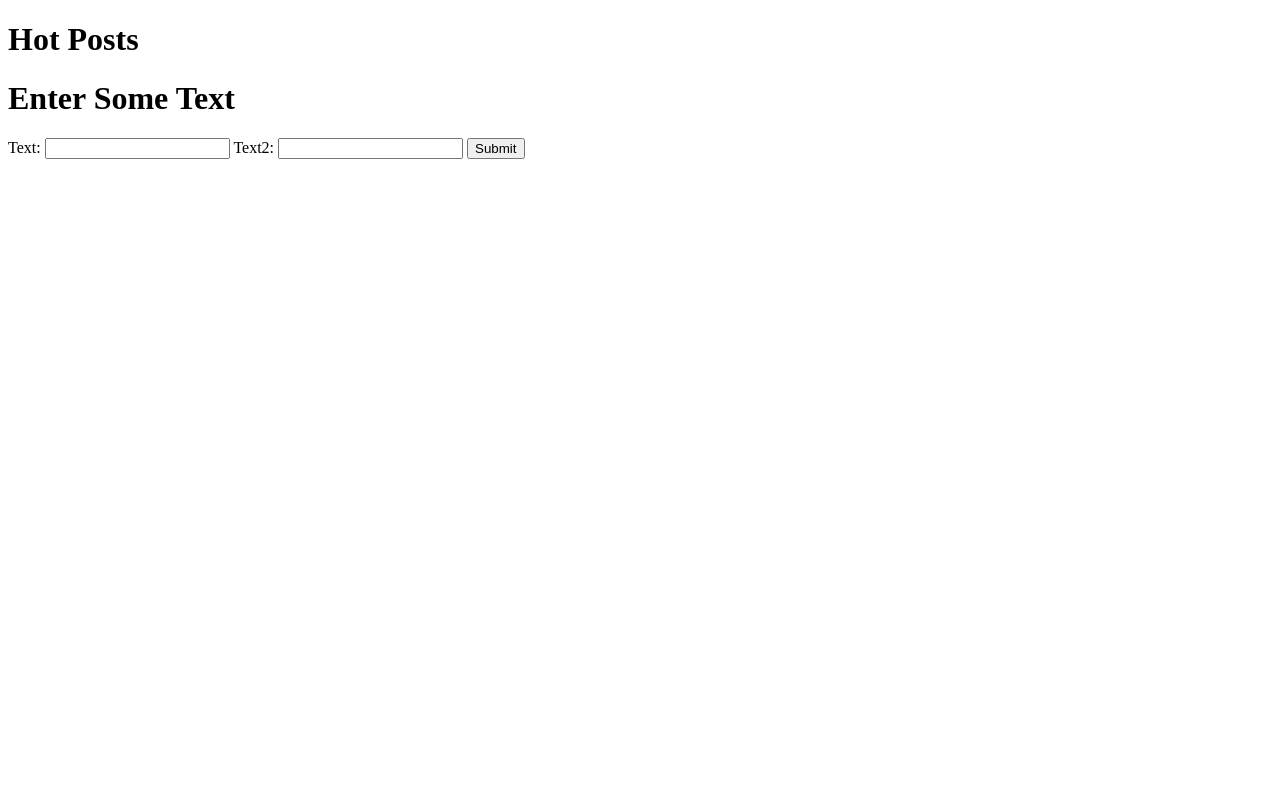
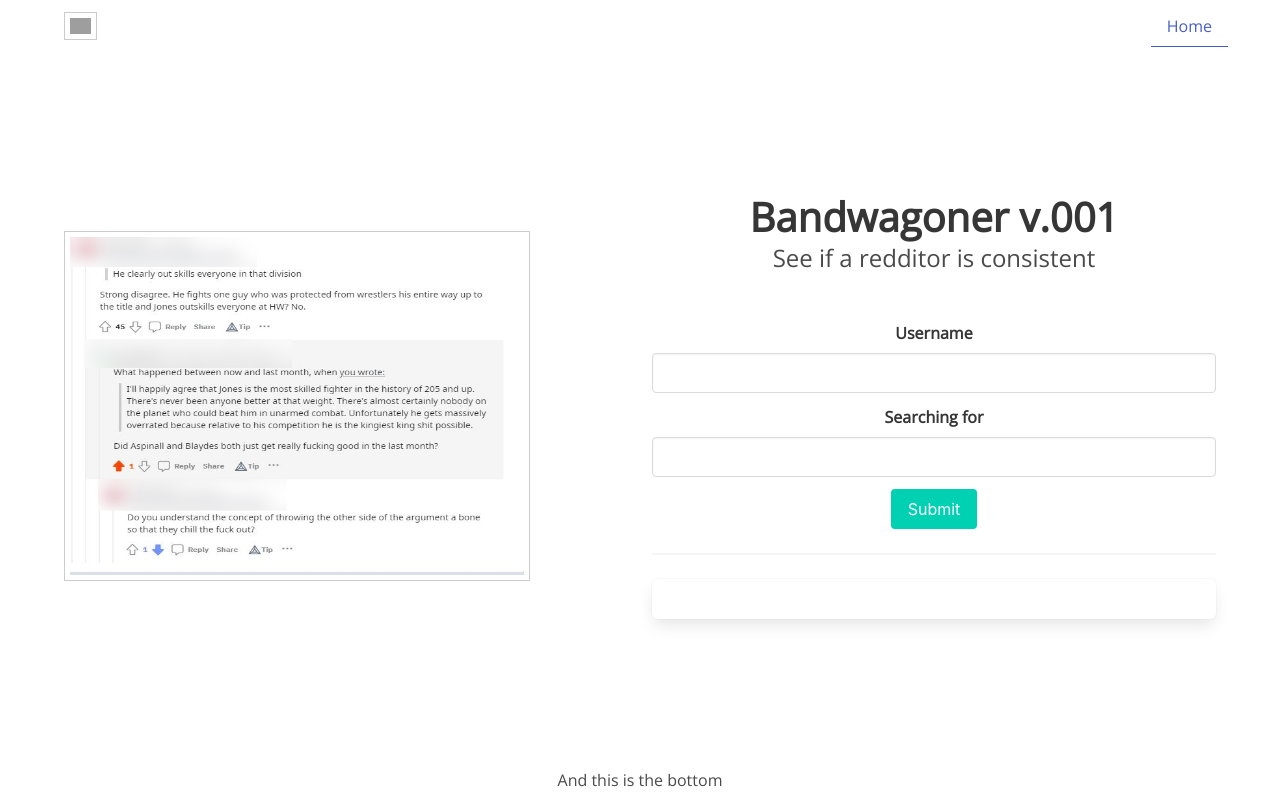
Before and after one commit to psinha40898/BandWagoner, a Flask app: page / in a window 1280 px wide. Run offline with Flask 3, Linux system fonts and the light colour scheme; parts of the project's set-up code (start-up, migrations or seed data) failed here and were passed over; grey boxes are pictures that could not be loaded.

Commit message:
4-23-2023

```diff
--- a/code/API_test.py
+++ b/code/API_test.py
@@ -1,5 +1,5 @@
 import praw
-import SA_test
+# import SA_test
 # Creates an instance of Reddit
 reddit = praw.Reddit(client_id='sPNq5pCTFiTsVjiIlYCSmw',
                      client_secret='LNKS63p0vFfaR896JB5zhTTa7fI8aw',
--- a/code/app.py
+++ b/code/app.py
@@ -1,4 +1,5 @@
 import API_test
+import SA_test
 from flask import Flask, render_template, request
 
 app = Flask(__name__)
@@ -6,7 +7,7 @@ app = Flask(__name__)
 text = ""
 @app.route('/') #This is the function that is run when the home page is visited
 def home():
-    return render_template('index.html')
+    return render_template('demo.html')
 
 @app.route('/submit', methods=['POST']) #This is the function that is run when the /submit page is visited
 def submit():
@@ -19,7 +20,22 @@ def submit():
     API_test.isWord(text2, their_comments, indices)
     for i in range(len(indices)):
         matches.append(their_comments[indices[i]])
-    return render_template('index.html', posts=matches) + text2
+
+    print("**Test 5: RUNNING SENTIMENT ANALYSIS ON A COMMENT**")
+    text = matches[0]
+    text = SA_test.preprocess(text)
+    encoded_input = SA_test.tokenizer(text, return_tensors='pt')
+    output = SA_test.model(**encoded_input)
+    scores = output[0][0].detach().numpy()
+    scores = SA_test.softmax(scores)
+    ranking = SA_test.np.argsort(scores)
+    ranking = ranking[::-1]
+    for i in range(scores.shape[0]):
+        l = SA_test.labels[ranking[i]]
+        s = scores[ranking[i]]
+        print(f"{i+1}) {l} {SA_test.np.round(float(s), 4)}")
+    print("**End of Test 5 **")
+    return render_template('demo.html', posts=matches) + text2
 
 
 if __name__ == '__main__':
--- /dev/null
+++ b/code/templates/demo.html
@@ -0,0 +1,137 @@
+<!DOCTYPE html>
+<html>
+
+<head>
+    <meta charset="utf-8">
+    <meta http-equiv="X-UA-Compatible" content="IE=edge">
+    <meta name="viewport" content="width=device-width, initial-scale=1">
+    <title>Cover - Free Bulma template</title>
+    <link rel="shortcut icon" href="../images/fav_icon.png" type="image/x-icon">
+    <link rel="stylesheet" href="https://maxcdn.bootstrapcdn.com/font-awesome/4.7.0/css/font-awesome.min.css">
+    <link href="https://fonts.googleapis.com/css?family=Open+Sans" rel="stylesheet">
+    <!-- Bulma Version 0.9.0-->
+    <link rel="stylesheet" href="https://unpkg.com/bulma@0.9.0/css/bulma.min.css" />
+    <style type="text/css">
+        html,
+        body {
+            font-family: 'Open Sans';
+        }
+
+        img {
+            padding: 5px;
+            border: 1px solid #ccc;
+        }
+    </style>
+</head>
+
+<body>
+    <section class="hero is-fullheight is-default is-bold">
+        <div class="hero-head">
+            <nav class="navbar">
+                <div class="container">
+                    <div class="navbar-brand">
+                        <a class="navbar-item" href="../">
+                            <img src="../images/bulma.png" alt="Logo">
+                        </a>
+                        <span class="navbar-burger burger" data-target="navbarMenu">
+                            <span></span>
+                            <span></span>
+                            <span></span>
+                        </span>
+                    </div>
+                    <div id="navbarMenu" class="navbar-menu">
+                        <div class="navbar-end">
+                            <div class="tabs is-right">
+                                <ul>
+                                    <li class="is-active"><a>Home</a></li>
+                                    <!-- Commented out menu -->
+                                    <!-- <li><a href="">Examples</a></li>
+                                    <li><a href="">Features</a></li>
+                                    <li><a href="">Team</a></li>
+                                    <li><a href="">Help</a></li> -->
+                                </ul>
+                            </div>
+                        </div>
+                    </div>
+                </div>
+            </nav>
+        </div>
+        <div class="hero-body">
+            <div class="container has-text-centered">
+                <div class="columns is-vcentered">
+                    <div class="column is-5">
+                        <figure class="image is-4by3">
+                            <img src="Example.JPG" alt="Description">
+                        </figure>
+                    </div>
+                    <div class="column is-6 is-offset-1">
+                        <h1 class="title is-2">
+                            Bandwagoner v.001
+                        </h1>
+                        <h2 class="subtitle is-4">
+                            See if a redditor is consistent
+                        </h2>
+                        <br>
+                        <form action="/submit" method="post">
+                            <div class="field">
+                              <label class="label" for = "text">Username</label>
+                              <div class="control has-icons-left">
+                                <input class ="input" type="text" id="text" name="text" class = "input">
+                                <span class="icon is-small is-left">
+                                  <i class="fas fa-user"></i>
+                                </span>
+                              </div>
+                            </div>
+
+                            <div class="field">
+                              <label class="label">Searching for</label>
+                              <div class="control has-icons-left">
+                                <input class ="input" type="text" id="text" name="text2" class = "input">
+                                <span class="icon is-small is-left">
+                                  <i class="fas fa-lock"></i>
+                                </span>
+                              </div>
+                            </div>
+
+                            <div class="field">
+                              <div class="control">
+                                <input class="button is-primary" type="submit" value = "Submit">
+
+                              </div>
+                            </div>
+                          </form>
+
+
+
+                      <hr>
+
+                      <div class = "box">
+                      <ul>
+                        {% for post in posts %}
+                        <div class = "content">
+                          <li>{{ loop.index }}:    {{ post }}</li>
+                          </div>
+                          <hr>
+                        {% endfor %}
+                      </ul>
+                      </div>
+
+                    </div>
+                </div>
+            </div>
+        </div>
+
+        <div class="hero-foot">
+            <div class="container">
+                <div class="tabs is-centered">
+                    <ul>
+                        <li><a>And this is the bottom</a></li>
+                    </ul>
+                </div>
+            </div>
+        </div>
+    </section>
+    <script src="../js/bulma.js"></script>
+</body>
+
+</html>
--- a/code/templates/index.html
+++ b/code/templates/index.html
@@ -1,22 +1,113 @@
 <!DOCTYPE html>
 <html>
+
 <head>
-    <title>Hot Posts</title>
+    <meta charset="utf-8">
+    <meta http-equiv="X-UA-Compatible" content="IE=edge">
+    <meta name="viewport" content="width=device-width, initial-scale=1">
+    <title>Landing - Free Bulma template</title>
+    <link rel="shortcut icon" href="../images/fav_icon.png" type="image/x-icon">
+    <link rel="stylesheet" href="https://maxcdn.bootstrapcdn.com/font-awesome/4.7.0/css/font-awesome.min.css">
+    <link href="https://fonts.googleapis.com/css?family=Open+Sans:300,400,700" rel="stylesheet">
+    <!-- Bulma Version 0.9.0-->
+    <link rel="stylesheet" href="https://unpkg.com/bulma@0.9.0/css/bulma.min.css" />
+    <link rel="stylesheet" type="text/css" href="../css/landing.css">
 </head>
+
 <body>
-    <h1>Hot Posts</h1>
-    <h1>Enter Some Text</h1>
+    <section class="hero is-info is-fullheight">
+        <div class="hero-head">
+            <nav class="navbar">
+                <div class="container">
+                    <div class="navbar-brand">
+                        <a class="navbar-item" href="../">
+                            <img src="http://bulma.io/images/bulma-type-white.png" alt="Logo">
+                        </a>
+                        <span class="navbar-burger burger" data-target="navbarMenu">
+                            <span></span>
+                            <span></span>
+                            <span></span>
+                        </span>
+                    </div>
+                    <div id="navbarMenu" class="navbar-menu">
+                        <div class="navbar-end">
+                            <span class="navbar-item">
+                                <a class="button is-white is-outlined" href="#">
+                                    <span class="icon">
+                                        <i class="fa fa-home"></i>
+                                    </span>
+                                    <span>Home</span>
+                                </a>
+                            </span>
+                            <span class="navbar-item">
+                                <a class="button is-white is-outlined" href="#">
+                                    <span class="icon">
+                                        <i class="fa fa-superpowers"></i>
+                                    </span>
+                                    <span>Examples</span>
+                                </a>
+                            </span>
+                            <span class="navbar-item">
+                                <a class="button is-white is-outlined" href="#">
+                                    <span class="icon">
+                                        <i class="fa fa-book"></i>
+                                    </span>
+                                    <span>Documentation</span>
+                                </a>
+                            </span>
+                            <span class="navbar-item">
+                                <a class="button is-white is-outlined" href="https://github.com/BulmaTemplates/bulma-templates/blob/master/templates/landing.html">
+                                    <span class="icon">
+                                        <i class="fa fa-github"></i>
+                                    </span>
+                                    <span>View Source</span>
+                                </a>
+                            </span>
+                        </div>
+                    </div>
+                </div>
+            </nav>
+            </div>
+
+            <div class="hero-body">
+                <div class="container has-text-centered">
+                    <div class="column is-6 is-offset-3">
+
+                        <div class = "content">
+                            <h1 class = "title"> Bandwagoner v.001</h1>
+                            <h2 class = "subtitle">  Enter a reddit user name and a query </h2>
+
+                        </div>
+                        <div class="box content">
+
+
                               <form action="/submit" method="post">
-        <label for="text">Text:</label>
-        <input type="text" id="text" name="text">
-        <label for="text">Text2:</label>
-        <input type="text" id="text" name="text2">
-        <input type="submit" value="Submit">
+                                  <label class = "has-text-black has-text-left has-text-weight-semibold" for="text">Username</label>
+                                  <input type="text" id="text" name="text" class = "input">
+                                  <label class = "has-text-black has-text-left has-text-weight-semibold" for="text">Searching for </label>
+                                  <input type="text" id="text" name="text2" class = "input">
+                                <input class ="button is-success has-text-black has-text-weight-bold" type="submit" value="Submit">
                               </form>
+
+
+
+
+                            <div class = "box">
                             <ul>
                               {% for post in posts %}
+                              <div class = "content">
                                 <li>{{ post }}</li>
+                                </div>
                               {% endfor %}
                             </ul>
+                            </div>
+                        </div>
+                    </div>
+                </div>
+            </div>
+
+    </section>
+    <script async type="text/javascript" src="../js/bulma.js"></script>
 </body>
+
 </html>
--- /dev/null
+++ b/test.py
@@ -0,0 +1,6 @@
+import torch
+print("PyTorch version:", torch.__version__)
+print("CUDA available:", torch.cuda.is_available())
+print("CUDA version:", torch.version.cuda)
+print("Number of GPUs:", torch.cuda.device_count())
+print("Default device:", torch.cuda.current_device())
```
Also changed, not shown: code/AbsDiff.py (added, +15 -0 lines), chatGPTlogs/Example.JPG (deleted), code/templates/Example.JPG (added). Lines whose indentation alone changed are shown as unchanged.
